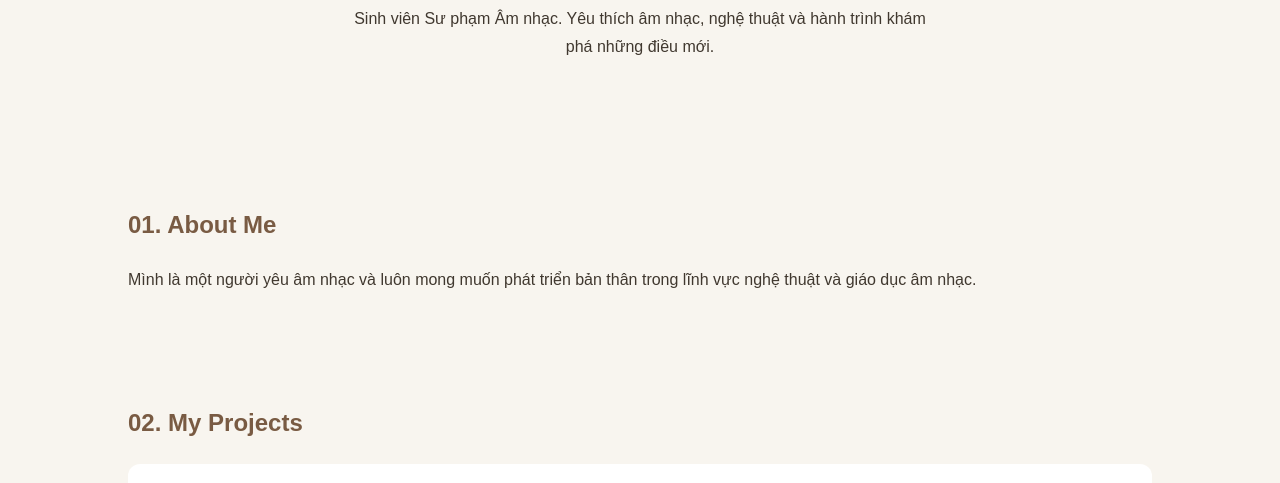
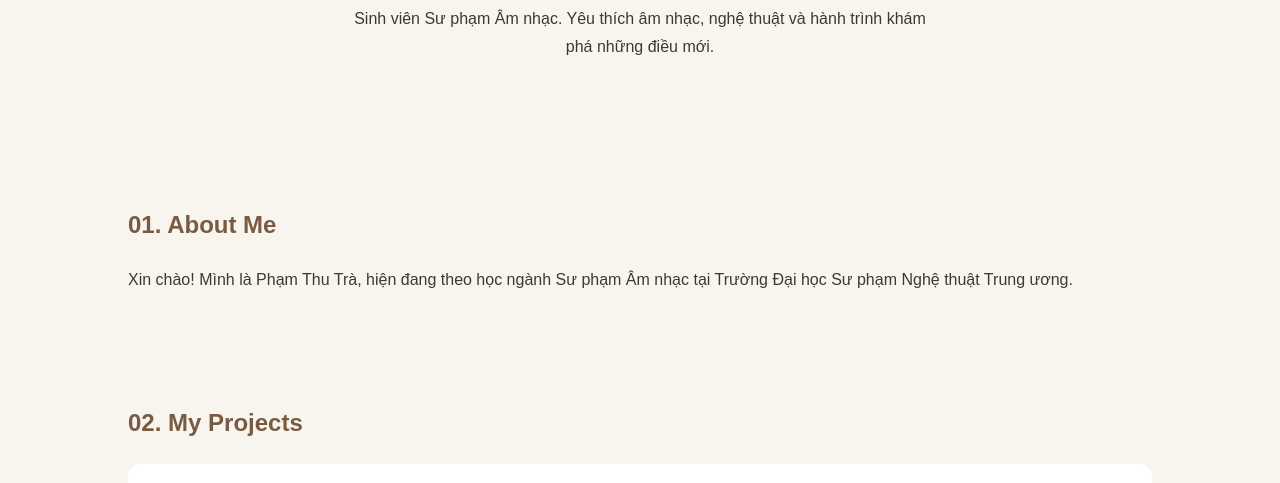
Before and after one commit to thutrapham206-boop/thutrapham206-boop.github.io, a plain HTML site: page index.html in a window 1280 px wide. Shown: the part 302-785 px from the top of the page. Drawn offline with Linux system fonts and the light colour scheme.

Commit message:
Update index.html

```diff
--- a/index.html
+++ b/index.html
@@ -130,9 +130,7 @@
   <section id="about">
     <h2>01. About Me</h2>
     <p>
-      Mình là một người yêu âm nhạc và luôn mong muốn
-      phát triển bản thân trong lĩnh vực nghệ thuật
-      và giáo dục âm nhạc.
+      Xin chào! Mình là Phạm Thu Trà, hiện đang theo học ngành Sư phạm Âm nhạc tại Trường Đại học Sư phạm Nghệ thuật Trung ương.
     </p>
   </section>
 
```
